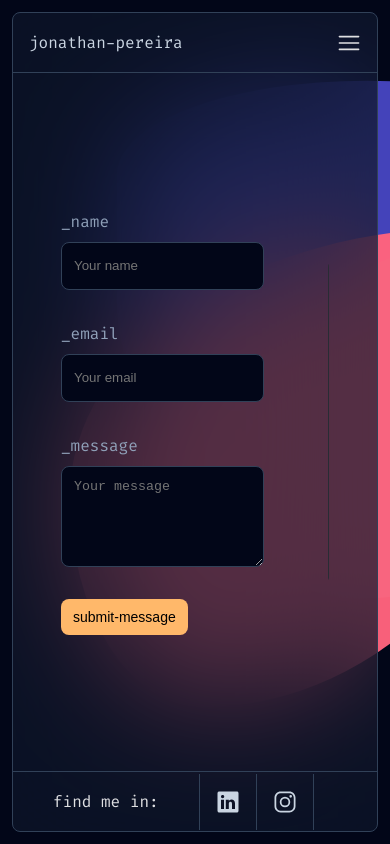
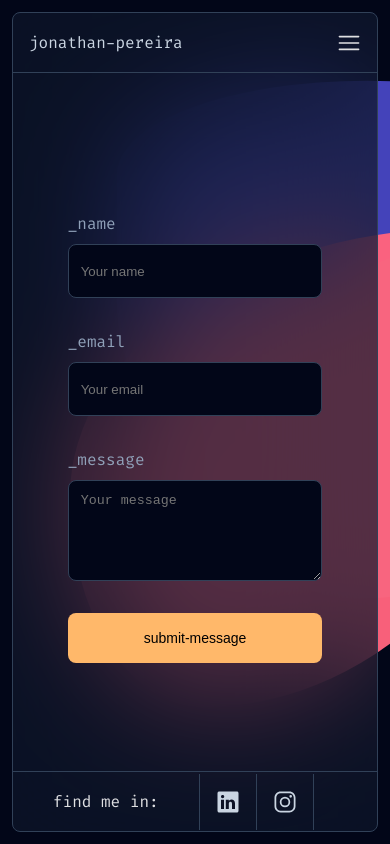
Before and after one commit to JonathanPereira1993/JonanthanPortfolio, a React (Vite) app: page /contacts in a window 390 px wide. Built offline with nearby package versions, Linux system fonts and the light colour scheme.

Commit message:
feat: Add more responsive styles

```diff
--- a/src/components/UI/input/Input.scss
+++ b/src/components/UI/input/Input.scss
@@ -23,3 +23,21 @@
     }
   }
 }
+
+// Tablet
+@media (max-width: 1024px) {
+  .input-container {
+    &__input {
+      min-height: 54px;
+    }
+  }
+}
+
+// Phone
+@media (max-width: 768px) {
+  .input-container {
+    &__input {
+      min-height: 54px;
+    }
+  }
+}
--- a/src/components/contactForm/ContactForm.scss
+++ b/src/components/contactForm/ContactForm.scss
@@ -27,3 +27,31 @@
     transform: rotate(360deg);
   }
 }
+
+// Tablet
+@media (max-width: 1024px) {
+  .contact-form {
+    display: flex;
+    flex-direction: column;
+    gap: var(--space-l);
+
+    button {
+      width: 100%;
+      min-height: 50px;
+    }
+  }
+}
+
+// Phone
+@media (max-width: 768px) {
+  .contact-form {
+    display: flex;
+    flex-direction: column;
+    gap: var(--space-l);
+
+    button {
+      width: 100%;
+      min-height: 50px;
+    }
+  }
+}
--- a/src/components/gridContainer/GridContainer.scss
+++ b/src/components/gridContainer/GridContainer.scss
@@ -4,3 +4,45 @@
   align-items: center;
   flex: 1;
 }
+
+// Tablet
+@media (max-width: 1024px) {
+  .grid-container {
+    grid-template-columns: 1fr !important;
+    justify-content: center;
+    height: 100%;
+
+    > div {
+      width: 95%;
+      margin: 0 auto;
+
+      &:first-child {
+        min-height: 75dvh;
+        display: flex;
+        flex-direction: column;
+        justify-content: center;
+      }
+    }
+  }
+}
+
+// Phone
+@media (max-width: 768px) {
+  .grid-container {
+    grid-template-columns: 1fr !important;
+    justify-content: center;
+    height: 100%;
+
+    > div {
+      width: 95%;
+      margin: 0 auto;
+
+      &:first-child {
+        min-height: 75dvh;
+        display: flex;
+        flex-direction: column;
+        justify-content: center;
+      }
+    }
+  }
+}
--- a/src/components/heroDisplay/HeroDisplay.scss
+++ b/src/components/heroDisplay/HeroDisplay.scss
@@ -16,3 +16,17 @@
     box-shadow: 1px 5px 11px 0 #02121b inset;
   }
 }
+
+// Tablet
+@media (max-width: 1024px) {
+  .hero-display-container {
+    padding: var(--space-xl);
+  }
+}
+
+// Phone
+@media (max-width: 768px) {
+  .hero-display-container {
+    padding: var(--space-l);
+  }
+}
--- a/src/pages/contacts/ContactsPage.scss
+++ b/src/pages/contacts/ContactsPage.scss
@@ -16,3 +16,21 @@
     white-space: normal !important;
   }
 }
+
+// Tablet
+@media (max-width: 1024px) {
+  .contacts-section {
+    .syntax-break {
+      display: none;
+    }
+  }
+}
+
+// Phone
+@media (max-width: 768px) {
+  .contacts-section {
+    .syntax-break {
+      display: none;
+    }
+  }
+}
--- a/src/pages/home/HomePage.scss
+++ b/src/pages/home/HomePage.scss
@@ -28,3 +28,39 @@
     }
   }
 }
+
+// Tablet
+@media (max-width: 1024px) {
+  .home-section {
+    padding: var(--space-base);
+    width: 100%;
+
+    .github-link {
+      margin-top: var(--space-base);
+      font-size: var(--font-size-md);
+
+      a {
+        text-decoration: none;
+        word-break: break-word;
+      }
+    }
+  }
+}
+
+// Phone
+@media (max-width: 768px) {
+  .home-section {
+    padding: var(--space-base);
+    width: 100%;
+
+    .github-link {
+      margin-top: var(--space-base);
+      font-size: var(--font-size-md);
+
+      a {
+        text-decoration: none;
+        word-break: break-word;
+      }
+    }
+  }
+}
```
